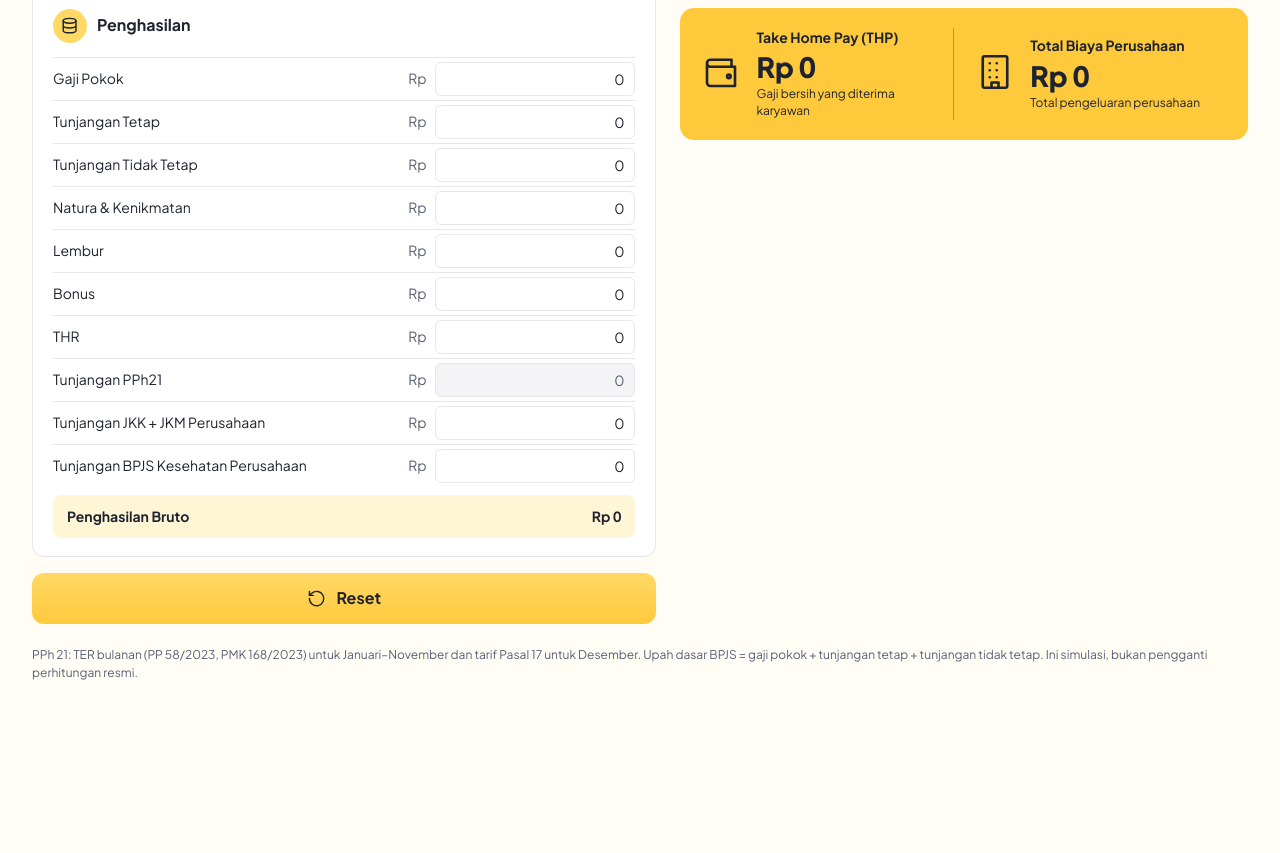
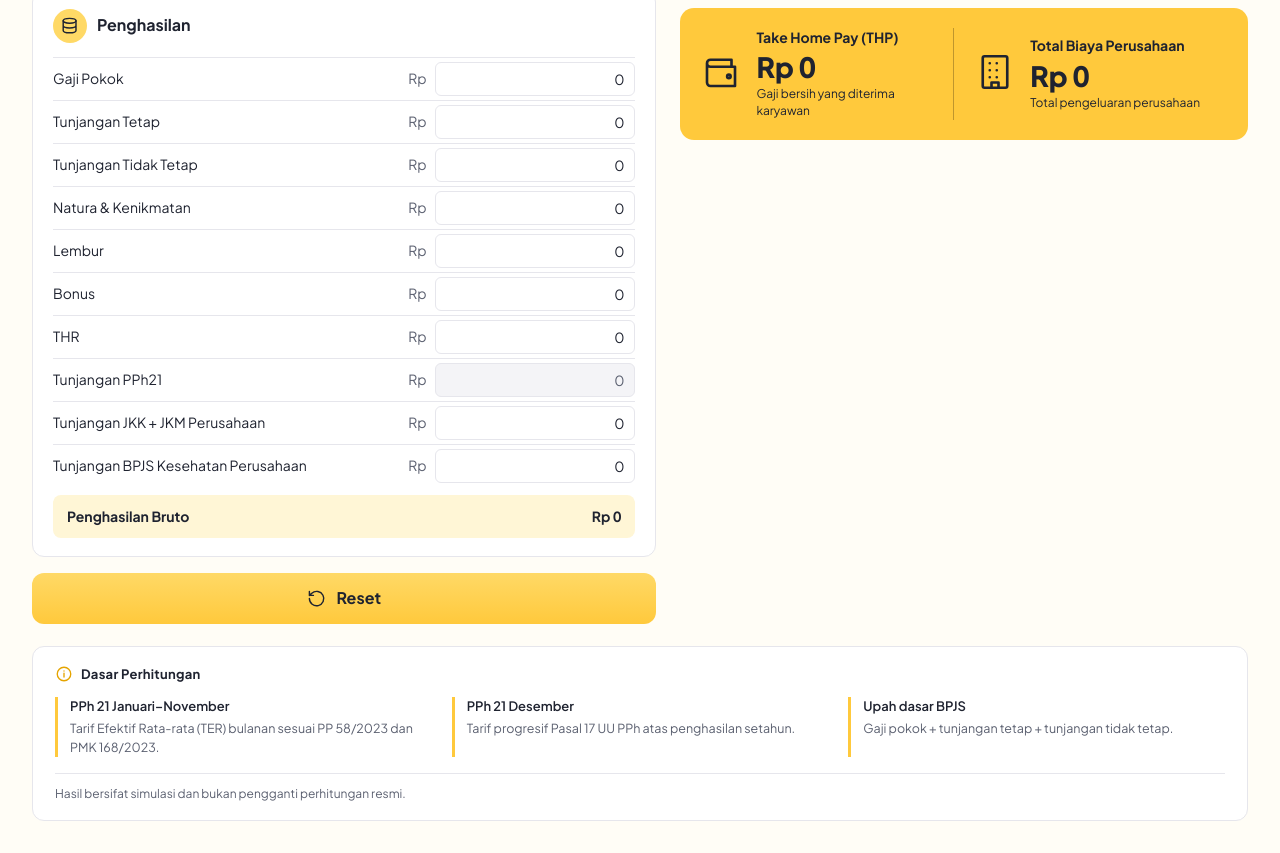
Before and after one commit to rahmadramdani/Payrollsim-by-Rahmad-Ramdani, a plain HTML site: page index.html in a window 1280 px wide. Shown: the part 770-1623 px from the top of the page. Before the commit the page ends 1481 px from the top, so only its background shows below. Drawn offline with Linux system fonts and the light colour scheme.

Commit message:
Add files via upload

```diff
--- a/index.html
+++ b/index.html
@@ -88,7 +88,17 @@
     </div>
   </section>
 </main>
-<footer class="note">PPh 21: TER bulanan (PP 58/2023, PMK 168/2023) untuk Januari–November dan tarif Pasal 17 untuk Desember. Upah dasar BPJS = gaji pokok + tunjangan tetap + tunjangan tidak tetap. Ini simulasi, bukan pengganti perhitungan resmi.</footer>
+<footer class="note">
+  <div class="note-card">
+    <h3><svg class="svg"><use href="#i-info"/></svg>Dasar Perhitungan</h3>
+    <ul>
+      <li><b>PPh 21 Januari–November</b><span>Tarif Efektif Rata-rata (TER) bulanan sesuai PP 58/2023 dan PMK 168/2023.</span></li>
+      <li><b>PPh 21 Desember</b><span>Tarif progresif Pasal 17 UU PPh atas penghasilan setahun.</span></li>
+      <li><b>Upah dasar BPJS</b><span>Gaji pokok + tunjangan tetap + tunjangan tidak tetap.</span></li>
+    </ul>
+    <p>Hasil bersifat simulasi dan bukan pengganti perhitungan resmi.</p>
+  </div>
+</footer>
 <script src="script.js"></script>
 </body>
 </html>
--- a/style.css
+++ b/style.css
@@ -95,7 +95,6 @@ select.native{position:absolute;opacity:0;pointer-events:none;width:1px;height:1
 .cta{width:100%}.cta.small{width:auto}
 .bruto span,.total span{flex:1;min-width:0}
 .bruto b{white-space:nowrap;font-variant-numeric:tabular-nums}
-.note{max-width:1360px;margin:0 auto;padding:0 clamp(16px,3vw,32px) 28px;color:var(--mut);font-size:12px;line-height:1.55}
 @media(max-width:640px){
  .row2{grid-template-columns:1fr}
  .earn div{grid-template-columns:30px minmax(0,1fr);gap:4px 0;padding:10px 0}
@@ -105,3 +104,15 @@ select.native{position:absolute;opacity:0;pointer-events:none;width:1px;height:1
  .bruto{padding:14px 16px;font-size:15px}
  h1{font-size:20px}
 }
+
+.note{max-width:1360px;margin:0 auto;padding:0 clamp(16px,3vw,32px) 32px}
+.note-card{background:var(--card);border:1px solid var(--line);border-radius:var(--r);padding:18px 22px}
+.note h3{display:flex;align-items:center;gap:8px;margin:0 0 14px;font-size:13px;font-weight:700;letter-spacing:.02em;color:var(--ink)}
+.note h3 svg{width:18px;height:18px;color:#e5a400}
+.note ul{list-style:none;margin:0;padding:0;display:grid;grid-template-columns:repeat(3,minmax(0,1fr));gap:20px}
+.note li{display:flex;flex-direction:column;gap:4px;padding-left:12px;border-left:3px solid var(--y)}
+.note li b{font-size:13px;font-weight:600}
+.note li span{font-size:12.5px;line-height:1.5;color:var(--mut)}
+.note p{margin:16px 0 0;padding-top:12px;border-top:1px solid var(--line);font-size:12px;color:var(--mut)}
+@media(max-width:900px){.note ul{grid-template-columns:1fr;gap:14px}}
+@media(max-width:640px){.note-card{padding:16px}}
```
